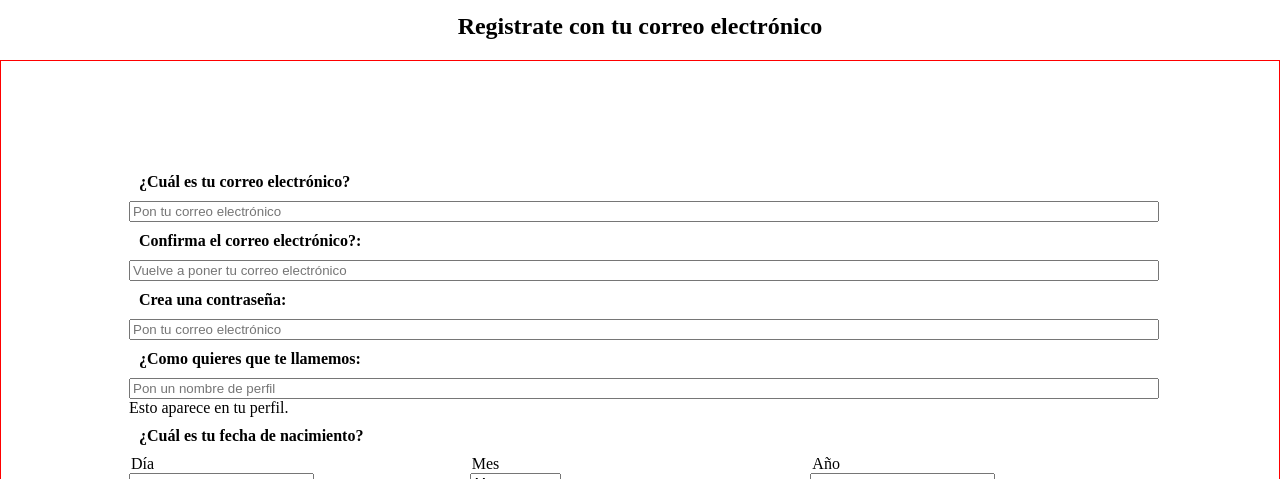
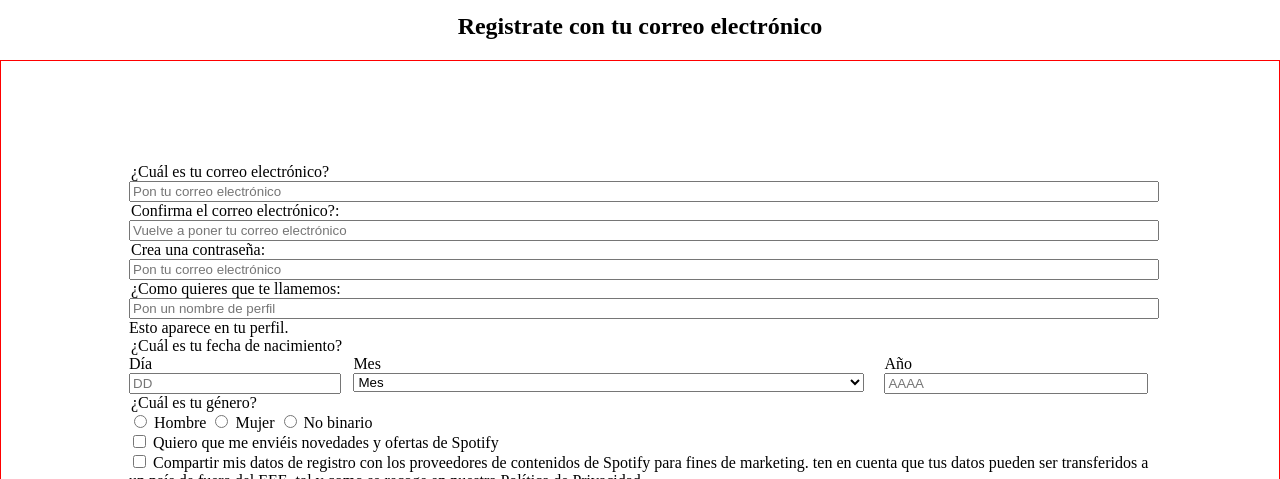
Before and after one commit to Adalab/promo-p-modulo-1-pair-9-spotify-2, a website: page src/html/signup.html in a window 1280 px wide. Shown: the part 473-952 px from the top of the page. Drawn offline with nearby package versions, Linux system fonts and the light colour scheme; files that its build step writes are made by us from their sources; files whose address does not match are found by name.

Commit message:
work form

```diff
--- a/src/html/signup.html
+++ b/src/html/signup.html
@@ -28,47 +28,49 @@
 
         <form class="main__form" action="https://adalab-server-form.herokuapp.com/" method="POST">
 
-            <!-- <div> -->
+            <div>
                 <legend class="main__form-legend">¿Cuál es tu correo electrónico?</legend>
                 <!-- <label for="email">¿Cuál es tu correo electrónico?:</label> -->
                 <input class="main__form-info" id="email" name="email" type="email"
                     placeholder="Pon tu correo electrónico" />
-            <!-- </div>
-            <div> -->
+            </div>
+            <div>
                 <legend class="main__form-legend">Confirma el correo electrónico?:</legend>
                 <!-- <label for="confiremail">Confirma el correo electrónico?:</label> -->
                 <input class="main__form-info" id="confiremail" name="confiremail" type="email"
                     placeholder="Vuelve a poner tu correo electrónico" />
-            <!-- </div>
+            </div>
 
-            <div> -->
+            <div>
                 <legend class="main__form-legend">Crea una contraseña:</legend>
                 <!-- <label for="password">Crea una contraseña:</label> -->
                 <input class="main__form-info" id="password" name="password" type="password"
                     placeholder="Pon tu correo electrónico" />
-            <!-- </div>
-            <div> -->
+            </div>
+            <div>
 
                 <legend class="main__form-legend">¿Como quieres que te llamemos:</legend>
-            <input class="main__form-info" id="name" name="name" type="text" placeholder="Pon un nombre de perfil"/>
+                <input class="main__form-info" id="name" name="name" type="text"
+                    placeholder="Pon un nombre de perfil" />
                 <label for="name">Esto aparece en tu perfil.</label>
-            <!-- </div> -->
+            </div>
 
-            <!-- <div> -->
+            <div>
                 <legend class="main__form-legend">¿Cuál es tu fecha de nacimiento?</legend>
 
                 <div class="main__form-legend-birthday">
                     <div class="main__form-legend-birthday-day">
-                    <!-- <label for="day">Día</label> -->
-                    <legend for="day">Día</legend>
+                        <label for="day">Día</label>
+                        <!-- <legend for="day">Día</legend> -->
 
-                    <input id="day" name="day" type="number" placeholder="DD" />
+                        <input class="main__form-info" id="day" name="day" type="number" placeholder="DD" min="1"
+                            max="31" />
                     </div>
 
                     <div class="main__form-legend-birthday-month">
-                    <!-- <label for="month">Mes</label> -->
-                    <legend>Mes</legend>
-                    <select name="month" id="month">
+                        <label for="month">Mes</label>
+                        <!-- <legend>Mes</legend> -->
+                        <select class="main__form-info" name="month" id="month">
                             <option disabled selected value="">Mes</option>
                             <option value="january">Enero</option>
                             <option value="february">Febrero</option>
@@ -86,15 +88,14 @@
                     </div>
 
                     <div class="main__form-legend-birthday-year">
-                    <legend>Año</legend>
-                    <!-- <label for="day">Año</label> -->
-                    <input id="year" name="year" type="number" placeholder="AAAA" />
+                        <!-- <legend>Año</legend> -->
+                        <label for="day">Año</label>
+                        <input class="main__form-info" id="year" name="year" type="number" placeholder="AAAA" />
+                    </div>
                 </div>
 
             </div>
-
-            <!-- </div> -->
-            <!-- <div> -->
+            <div>
 
                 <legend class="main__form-legend">¿Cuál es tu género?</legend>
                 <input type="radio" id="gender" name="gender" />
@@ -118,8 +119,10 @@
                 <div>
                     <input type="submit" value="Registrate" />
                 </div>
-            <legend class="main__form-legend">¿Ya tienes cuenta?<a href="https://accounts.spotify.com/es/login">Inicia
+                <legend class="main__form-legend">¿Ya tienes cuenta?<a
+                        href="https://accounts.spotify.com/es/login">Inicia
                         sesión</a></legend>
+        </form>
     </main>
 
 </body>
--- a/src/scss/signup.scss
+++ b/src/scss/signup.scss
@@ -51,33 +51,36 @@ header {
   }
 }
 
-.main__form-info {
-  // padding: 10px;
+// .main__form-info {
+//   padding: 10px;
+//   width: 100%;
+// }
+
+// .main__form-legend {
+//   padding: 10px;
+//   font-weight: 600;
+// }
+
+// .main__form-legend-birthday {
+//  display: grid;
+//  grid-template-columns: 20% 50% 20%;
+//  grid-gap: 10px;
+//  border: 1px solid red;
+// }
+
+// .main__form-legend-birthday{
+// border: 1px solid green;
+// display: grid;
+// }
+
+
+.main__form-legend-birthday{
+  width: 100%;
+  display: grid;
+  grid-template-columns: 20% 50% 25%;
+  grid-gap: 20px;
+}
+
+.main__form-info{
   width: 100%;
 }
-
-.main__form-legend {
-  padding: 10px;
-  font-weight: 600;
-}
-
-.main__form-legend-birthday {
-  display: grid;
-  grid-template-columns: 1fr 1fr 1fr;
-  width: 100%;
-}
-
-// .main__form-legend-birthday-day {
-//   // border: 1px solid red;
-//   // width: 20%;
-// }
-
-// .main__form-legend-birthday-month {
-//   // border: 1px solid purple;
-//   // width: 60%;
-// }
-
-// .main__form-legend-birthday-year {
-//   // border: 1px solid green;
-//   // width: 20%;
-// }
```
Lines whose indentation alone changed are shown as unchanged.
